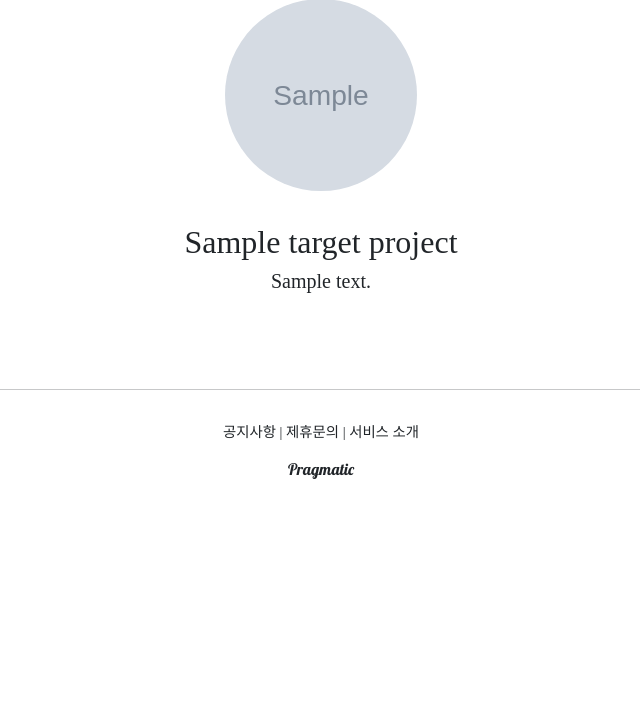
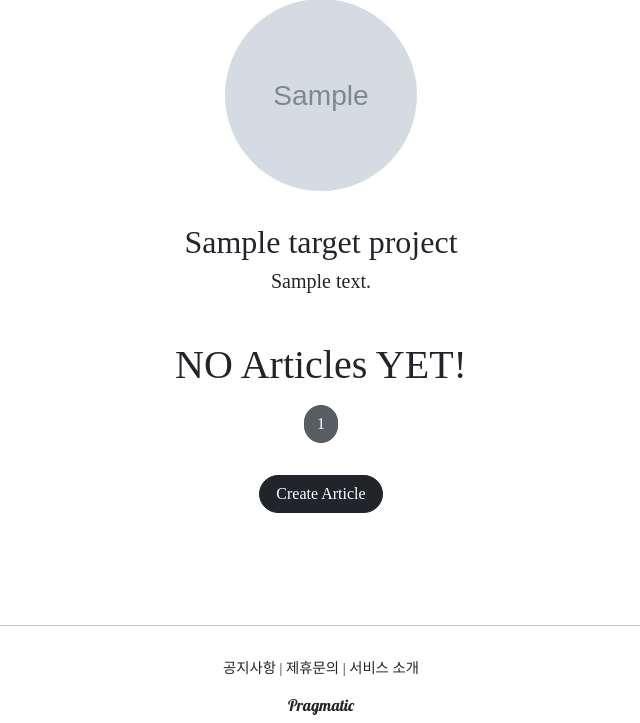
Before and after one commit to GangHyeokLee/pragmatic, a Django app: template projectapp/templates/projectapp/detail.html in a window 1280 px wide. Shown: the part 250-973 px from the top of the page, without its empty margins (319-959 px from the left). Before the commit the page ends 729 px from the top, so only its background shows below. Run offline with Django 3.2, Linux system fonts and the light colour scheme; the template is opened without the code that fills it: most values are stand-ins (such as "Sample title", 1, 10 or a date in 2020); grey boxes marked "Sample" are stand-in pictures; some libraries are stand-ins or nearby versions; some web fonts are replaced.

Commit message:
django course 41 commit: Project articles, MyPage articles

```diff
--- a/accountapp/templates/accountapp/detail.html
+++ b/accountapp/templates/accountapp/detail.html
@@ -47,6 +47,11 @@
                 </a>
             {% endif %}
         </div>
+
+        <div>
+            {% include 'projectapp/snippets/list_fragment.html' with article_list=object_list %}
+
+        </div>
     </div>
 
 {% endblock %}
--- a/articleapp/forms.py
+++ b/articleapp/forms.py
@@ -6,4 +6,4 @@ from articleapp.models import Article
 class ArticleCreationForm(ModelForm):
     class Meta:
         model = Article
-        fields = ['title', 'image', 'content']
+        fields = ['title', 'image', 'project', 'content']
--- a/articleapp/templates/articleapp/list.html
+++ b/articleapp/templates/articleapp/list.html
@@ -39,7 +39,7 @@
         <script src="{% static 'js/magicgrid.js' %}"></script>
     {% else %}
         <div class="text-center">
-            <h1>NO Articles YEY!</h1>
+            <h1>NO Articles YET!</h1>
         </div>
     {% endif %}
 
--- a/projectapp/templates/projectapp/detail.html
+++ b/projectapp/templates/projectapp/detail.html
@@ -14,6 +14,10 @@
             </h5>
 
         </div>
+        <div>
+            {% include 'projectapp/snippets/list_fragment.html' with article_list=object_list %}
+        </div>
+
     </div>
 
 {% endblock %}
--- /dev/null
+++ b/projectapp/templates/projectapp/snippets/list_fragment.html
@@ -0,0 +1,50 @@
+{% load static %}
+
+<style>
+    .container {
+        padding: 0;
+        margin: 0 auto;
+    }
+
+    .container a {
+        width: 45%;
+        max-width: 250px;
+    }
+
+    .container div {
+        display: flex;
+        justify-content: center;
+        align-items: center;
+        border-radius: 1rem;
+    }
+
+    .container img {
+        width: 100%;
+        border-radius: 1rem;
+    }
+</style>
+{% if article_list %}
+    <div class="container">
+        {% for article in article_list %}
+            <a href="{% url 'articleapp:detail' pk=article.pk %}">
+                <div>
+                    {% include 'articleapp/snippets/card.html' with article=article %}
+                </div>
+            </a>
+
+        {% endfor %}
+    </div>
+    <script src="{% static 'js/magicgrid.js' %}"></script>
+{% else %}
+    <div class="text-center">
+        <h1>NO Articles YET!</h1>
+    </div>
+{% endif %}
+
+{% include 'articleapp/snippets/pagination.html' with page_obj=page_obj %}
+
+<div style="text-align: center">
+    <a href="{% url 'articleapp:create' %}" class="btn btn-dark rounded-pill mt-3 mb-3 px-3">
+        Create Article
+    </a>
+</div>
```
Also changed, not shown: accountapp/views.py (+11 -2 lines).
